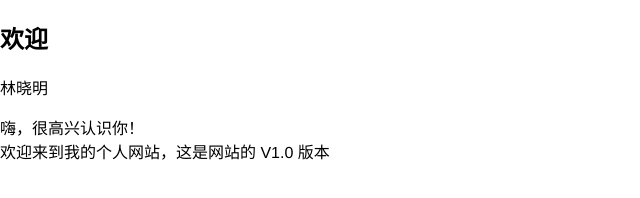
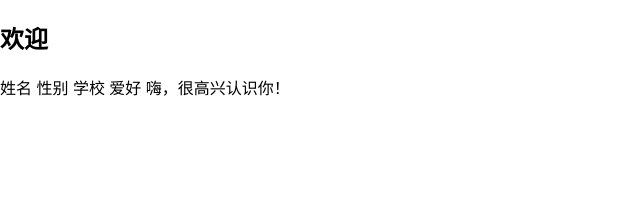
Before and after one commit to lxmlll666/lxmlll666.github.io, a plain HTML site: page index.html in a window 1280 px wide. Shown: the whole page, without its empty margins (0-640 px from the left). Drawn offline with Linux system fonts and the light colour scheme.

Commit message:
Update index.html

```diff
--- a/index.html
+++ b/index.html
@@ -29,7 +29,11 @@
     </style>
   </head>
   <h2>欢迎</h2>
-林晓明
-      <p>嗨，很高兴认识你！<br />欢迎来到我的个人网站，这是网站的 V1.0 版本</p
+  姓名
+  性别
+  学校
+  爱好
+
+      嗨，很高兴认识你！
   </body>
 </html>
```
